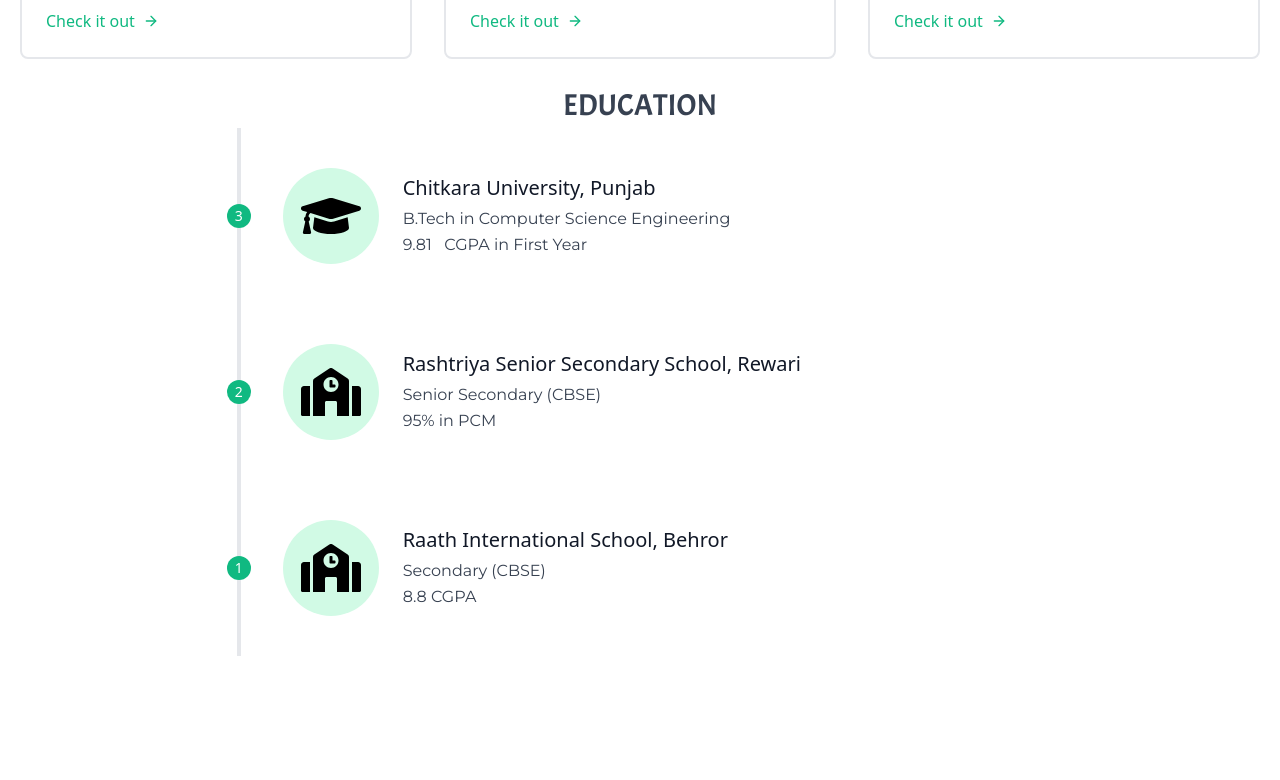
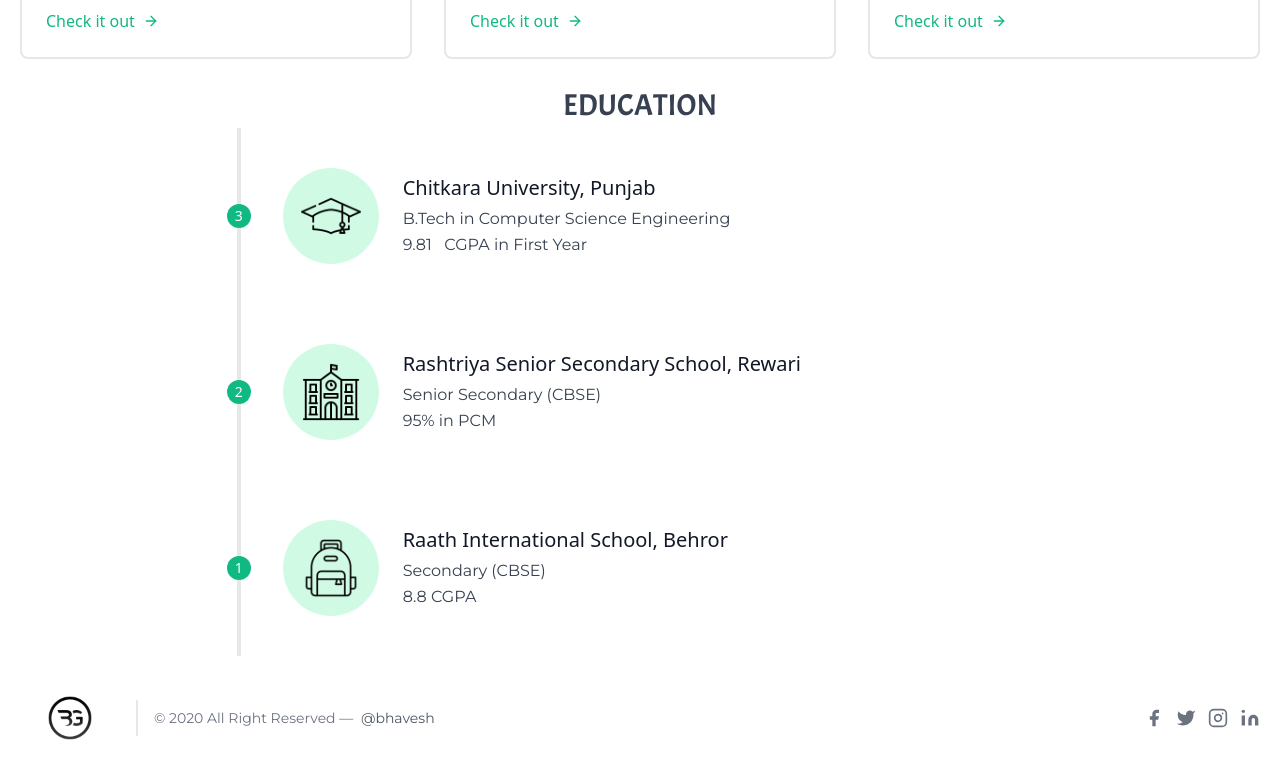
Before and after one commit to bhavesh1129/Portfolio-Website, a plain HTML site: page index.html in a window 1280 px wide. Shown: the part 1126-1906 px from the top of the page. Before the commit the page ends 1782 px from the top, so only its background shows below. Drawn offline with nearby package versions, Linux system fonts and the light colour scheme.

Commit message:
Update HTML File

```diff
--- a/index.html
+++ b/index.html
@@ -37,7 +37,7 @@
     <section id="About" class="About text-gray-700 body-font" />
     <div class="container mx-auto flex px-5 py-24 md:flex-row flex-col items-center">
         <div class="lg:max-w-lg lg:w-full md:w-1/2 w-5/6 mb-10 md:mb-0">
-            <img class="object-cover object-center rounded" alt="hero" src="MyPic.jpg" style="border-radius:50%; height:300px;">
+            <img class="myPic object-cover object-center rounded" alt="hero" src="MyPic.jpg" style="border-radius:50%; height:300px;">
         </div>
         <p class="para mb-9 leading-relaxed">I'm an Undergraduate Sophomore Student currently pursuing Bachelor's course in Computer Science and Engineering at Chitkara University, Punjab. My skills are basically in Programming through HTML, CSS, JavaScript (Basically Web-Development), C,
             Dart, Java, C++, and Python. Apart from Programming I also like to do Digital Marketing to analyze the Statistics of Social Media Handles like Facebook and Instagram.
@@ -67,7 +67,7 @@
                                 ranging from social media to bank account information is online.
                             </p>
                             <div class="flex items-center flex-wrap ">
-                                <a class="text-green-500 inline-flex items-center md:mb-2 lg:mb-0">Check it out
+                                <a class="text-green-500 inline-flex items-center md:mb-2 lg:mb-0" href="https://bhavesh1129.github.io/Random-Password-Generator/">Check it out
                       <svg class="w-4 h-4 ml-2" viewBox="0 0 24 24" stroke="currentColor" stroke-width="2" fill="none" stroke-linecap="round" stroke-linejoin="round">
                         <path d="M5 12h14"></path>
                         <path d="M12 5l7 7-7 7"></path>
@@ -87,7 +87,7 @@
                             <p class="leading-relaxed mb-3">I had made this app using Flutter and this was my First App. <br> Basically in this app two virtual die are shown for playing Ludo like games and they both are fully functional and gives you a random number between one to six
                                 on pressing the button with some cool animations. </p>
                             <div class="flex items-center flex-wrap">
-                                <a class="text-green-500 inline-flex items-center md:mb-2 lg:mb-0">Check it out
+                                <a class="text-green-500 inline-flex items-center md:mb-2 lg:mb-0" href="https://github.com/bhavesh1129/Rolling_Dice-App-in-Flutter">Check it out
                                     <svg class="w-4 h-4 ml-2" viewBox="0 0 24 24" stroke="currentColor" stroke-width="2" fill="none" stroke-linecap="round" stroke-linejoin="round">
                                         <path d="M5 12h14"></path>
                                         <path d="M12 5l7 7-7 7"></path>
@@ -107,10 +107,10 @@
                             <p class="leading-relaxed mb-3">My team and I created this platform where people who have recovered can register as plasma donors to help the people in need. <br> Someone who needs plasma can fill the request form to know the details of the donors matching
                                 the criteria i.e. the blood group and location.</p>
                             <div class="flex items-center flex-wrap ">
-                                <a class="text-green-500 inline-flex items-center md:mb-2 lg:mb-0">Check it out
-                          <svg class="w-4 h-4 ml-2" viewBox="0 0 24 24" stroke="currentColor" stroke-width="2" fill="none" stroke-linecap="round" stroke-linejoin="round">
-                            <path d="M5 12h14"></path>
-                            <path d="M12 5l7 7-7 7"></path>
+                                <a class="text-green-500 inline-flex items-center md:mb-2 lg:mb-0" href="https://bhavesh1129.github.io/EveryLifeMatters/">Check it out
+                          <svg class="w-4 h-4 ml-2 " viewBox="0 0 24 24 " stroke="currentColor " stroke-width="2 " fill="none " stroke-linecap="round " stroke-linejoin="round ">
+                            <path d="M5 12h14 "></path>
+                            <path d="M12 5l7 7-7 7 "></path>
                           </svg>
                         </a>
                             </div>
@@ -121,57 +121,91 @@
     <!-- Projects Closed -->
     <!-- Education -->
     <br>
-    <section id="Education" class="Education text-gray-700 body-font">
-        <h3 class="headings">EDUCATION</h3>
-        <div class="container px-5 py-23 mx-auto flex flex-wrap">
-            <div class="flex relative pt-10 pb-20 sm:items-center md:w-2/3 mx-auto">
-                <div class="h-full w-6 absolute inset-0 flex items-center justify-center">
-                    <div class="h-full w-1 bg-gray-200 pointer-events-none"></div>
+    <section id="Education " class="Education text-gray-700 body-font ">
+        <h3 class="headings ">EDUCATION</h3>
+        <div class="container px-5 py-23 mx-auto flex flex-wrap ">
+            <div class="flex relative pt-10 pb-20 sm:items-center md:w-2/3 mx-auto ">
+                <div class="h-full w-6 absolute inset-0 flex items-center justify-center ">
+                    <div class="h-full w-1 bg-gray-200 pointer-events-none "></div>
                 </div>
-                <div class="flex-shrink-0 w-6 h-6 rounded-full mt-10 sm:mt-0 inline-flex items-center justify-center bg-green-500 text-white relative z-10 title-font font-medium text-sm">3</div>
-                <div class="flex-grow md:pl-8 pl-6 flex sm:items-center items-start flex-col sm:flex-row">
-                    <div class="flex-shrink-0 w-24 h-24 bg-green-100 text-green-500 rounded-full inline-flex items-center justify-center">
-                        <img src="college.svg" width="60px" height="60px" />
+                <div class="flex-shrink-0 w-6 h-6 rounded-full mt-10 sm:mt-0 inline-flex items-center justify-center bg-green-500 text-white relative z-10 title-font font-medium text-sm ">3</div>
+                <div class="flex-grow md:pl-8 pl-6 flex sm:items-center items-start flex-col sm:flex-row ">
+                    <div class="flex-shrink-0 w-24 h-24 bg-green-100 text-green-500 rounded-full inline-flex items-center justify-center ">
+                        <img src="mortarboard.png" width="60px " height="60px " />
                     </div>
-                    <div class="flex-grow sm:pl-6 mt-6 sm:mt-0">
-                        <h2 class="font-medium title-font text-gray-900 mb-1 text-xl">Chitkara University, Punjab</h2>
-                        <p class="leading-relaxed">B.Tech in Computer Science Engineering <br> <span class="bold">9.81</span> &nbsp; CGPA in First Year </p>
+                    <div class="flex-grow sm:pl-6 mt-6 sm:mt-0 ">
+                        <h2 class="font-medium title-font text-gray-900 mb-1 text-xl ">Chitkara University, Punjab</h2>
+                        <p class="leading-relaxed ">B.Tech in Computer Science Engineering <br> <span class="bold ">9.81</span> &nbsp; CGPA in First Year </p>
                     </div>
                 </div>
             </div>
-            <div class="flex relative pb-20 sm:items-center md:w-2/3 mx-auto">
-                <div class="h-full w-6 absolute inset-0 flex items-center justify-center">
-                    <div class="h-full w-1 bg-gray-200 pointer-events-none"></div>
+            <div class="flex relative pb-20 sm:items-center md:w-2/3 mx-auto ">
+                <div class="h-full w-6 absolute inset-0 flex items-center justify-center ">
+                    <div class="h-full w-1 bg-gray-200 pointer-events-none "></div>
                 </div>
-                <div class="flex-shrink-0 w-6 h-6 rounded-full mt-10 sm:mt-0 inline-flex items-center justify-center bg-green-500 text-white relative z-10 title-font font-medium text-sm">2</div>
-                <div class="flex-grow md:pl-8 pl-6 flex sm:items-center items-start flex-col sm:flex-row">
-                    <div class="flex-shrink-0 w-24 h-24 bg-green-100 text-green-500 rounded-full inline-flex items-center justify-center">
-                        <img src="school.svg" width="60px" height="60px" />
+                <div class="flex-shrink-0 w-6 h-6 rounded-full mt-10 sm:mt-0 inline-flex items-center justify-center bg-green-500 text-white relative z-10 title-font font-medium text-sm ">2</div>
+                <div class="flex-grow md:pl-8 pl-6 flex sm:items-center items-start flex-col sm:flex-row ">
+                    <div class="flex-shrink-0 w-24 h-24 bg-green-100 text-green-500 rounded-full inline-flex items-center justify-center ">
+                        <img src="school.png" width="60px " height="60px " />
                     </div>
-                    <div class="flex-grow sm:pl-6 mt-6 sm:mt-0">
-                        <h2 class="font-medium title-font text-gray-900 mb-1 text-xl">Rashtriya Senior Secondary School, Rewari</h2>
-                        <p class="leading-relaxed"> Senior Secondary (CBSE) <br> 95% in PCM</p>
+                    <div class="flex-grow sm:pl-6 mt-6 sm:mt-0 ">
+                        <h2 class="font-medium title-font text-gray-900 mb-1 text-xl ">Rashtriya Senior Secondary School, Rewari</h2>
+                        <p class="leading-relaxed "> Senior Secondary (CBSE) <br> 95% in PCM</p>
                     </div>
                 </div>
             </div>
-            <div class="flex relative pb-10 sm:items-center md:w-2/3 mx-auto">
-                <div class="h-full w-6 absolute inset-0 flex items-center justify-center">
-                    <div class="h-full w-1 bg-gray-200 pointer-events-none"></div>
+            <div class="flex relative pb-10 sm:items-center md:w-2/3 mx-auto ">
+                <div class="h-full w-6 absolute inset-0 flex items-center justify-center ">
+                    <div class="h-full w-1 bg-gray-200 pointer-events-none "></div>
                 </div>
-                <div class="flex-shrink-0 w-6 h-6 rounded-full mt-10 sm:mt-0 inline-flex items-center justify-center bg-green-500 text-white relative z-10 title-font font-medium text-sm">1</div>
-                <div class="flex-grow md:pl-8 pl-6 flex sm:items-center items-start flex-col sm:flex-row">
-                    <div class="flex-shrink-0 w-24 h-24 bg-green-100 text-green-500 rounded-full inline-flex items-center justify-center">
-                        <img src="school.svg" width="60px" height="60px" />
+                <div class="flex-shrink-0 w-6 h-6 rounded-full mt-10 sm:mt-0 inline-flex items-center justify-center bg-green-500 text-white relative z-10 title-font font-medium text-sm ">1</div>
+                <div class="flex-grow md:pl-8 pl-6 flex sm:items-center items-start flex-col sm:flex-row ">
+                    <div class="flex-shrink-0 w-24 h-24 bg-green-100 text-green-500 rounded-full inline-flex items-center justify-center ">
+                        <img src="bag.png" width="60px " height="60px " />
                     </div>
-                    <div class="flex-grow sm:pl-6 mt-6 sm:mt-0">
-                        <h2 class="font-medium title-font text-gray-900 mb-1 text-xl">Raath International School, Behror</h2>
-                        <p class="leading-relaxed">Secondary (CBSE) <br> <span class="bold">8.8 </span>CGPA</p>
+                    <div class="flex-grow sm:pl-6 mt-6 sm:mt-0 ">
+                        <h2 class="font-medium title-font text-gray-900 mb-1 text-xl ">Raath International School, Behror</h2>
+                        <p class="leading-relaxed ">Secondary (CBSE) <br> <span class="bold ">8.8 </span>CGPA</p>
                     </div>
                 </div>
             </div>
         </div>
     </section>
     <!-- Education Closed -->
+    <!-- Footer -->
+    <footer class="text-gray-700 body-font">
+        <div class="container px-5 py-8 mx-auto flex items-center sm:flex-row flex-col">
+            <img src="logo.png" width="100px" height="100px" />
+            <p class="text-sm text-gray-500 sm:ml-4 sm:pl-4 sm:border-l-2 sm:border-gray-200 sm:py-2 sm:mt-0 mt-4">© 2020 All Right Reserved —
+                <a href="https://github.com/bhavesh1129" class="text-gray-600 ml-1" rel="noopener noreferrer" target="_blank">@bhavesh</a>
+            </p>
+            <span class="inline-flex sm:ml-auto sm:mt-0 mt-4 justify-center sm:justify-start">
+          <a class="fab text-gray-500" href="https://www.facebook.com/Bhavesh1129/">
+            <svg fill="currentColor" stroke-linecap="round" stroke-linejoin="round" stroke-width="2" class="w-5 h-5" viewBox="0 0 24 24">
+              <path d="M18 2h-3a5 5 0 00-5 5v3H7v4h3v8h4v-8h3l1-4h-4V7a1 1 0 011-1h3z"></path>
+            </svg>
+          </a>
+          <a class="fab ml-3 text-gray-500" href="https://twitter.com/bhavesh75630744">
+            <svg fill="currentColor" stroke-linecap="round" stroke-linejoin="round" stroke-width="2" class="w-5 h-5" viewBox="0 0 24 24">
+              <path d="M23 3a10.9 10.9 0 01-3.14 1.53 4.48 4.48 0 00-7.86 3v1A10.66 10.66 0 013 4s-4 9 5 13a11.64 11.64 0 01-7 2c9 5 20 0 20-11.5a4.5 4.5 0 00-.08-.83A7.72 7.72 0 0023 3z"></path>
+            </svg>
+          </a>
+          <a class="fab ml-3 text-gray-500" href="https://www.instagram.com/bhavesh_1129/">
+            <svg fill="none" stroke="currentColor" stroke-linecap="round" stroke-linejoin="round" stroke-width="2" class="w-5 h-5" viewBox="0 0 24 24">
+              <rect width="20" height="20" x="2" y="2" rx="5" ry="5"></rect>
+              <path d="M16 11.37A4 4 0 1112.63 8 4 4 0 0116 11.37zm1.5-4.87h.01"></path>
+            </svg>
+          </a>
+          <a class="fab ml-3 text-gray-500" href="https://www.linkedin.com/in/bhavesh-garg-3728371a0/">
+            <svg fill="currentColor" stroke="currentColor" stroke-linecap="round" stroke-linejoin="round" stroke-width="0" class="w-5 h-5" viewBox="0 0 24 24">
+              <path stroke="none" d="M16 8a6 6 0 016 6v7h-4v-7a2 2 0 00-2-2 2 2 0 00-2 2v7h-4v-7a6 6 0 016-6zM2 9h4v12H2z"></path>
+              <circle cx="4" cy="4" r="2" stroke="none"></circle>
+            </svg>
+          </a>
+        </span>
+        </div>
+    </footer>
+    <!-- Footer Closed -->
 </body>
 
 </html>
```
